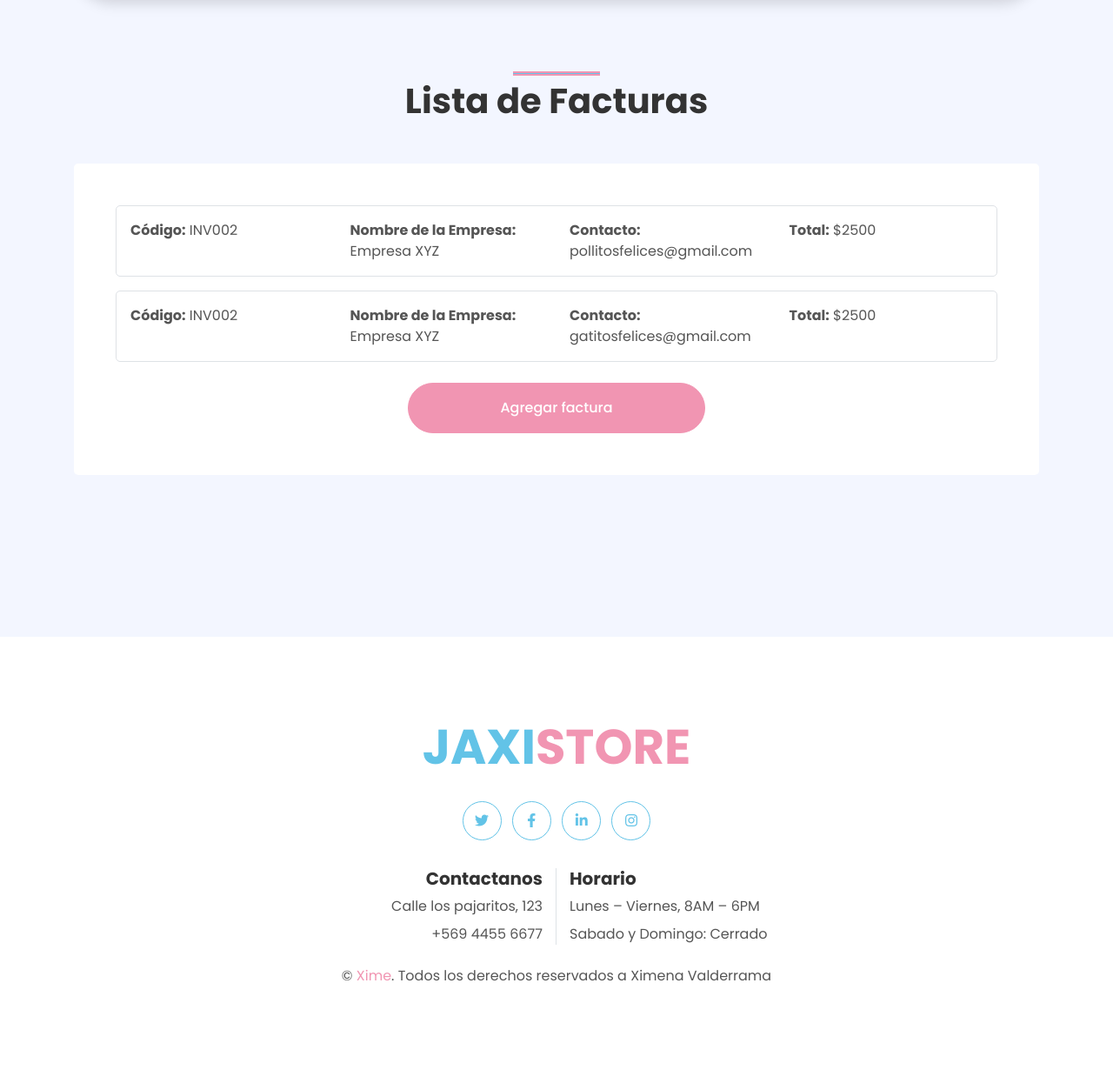
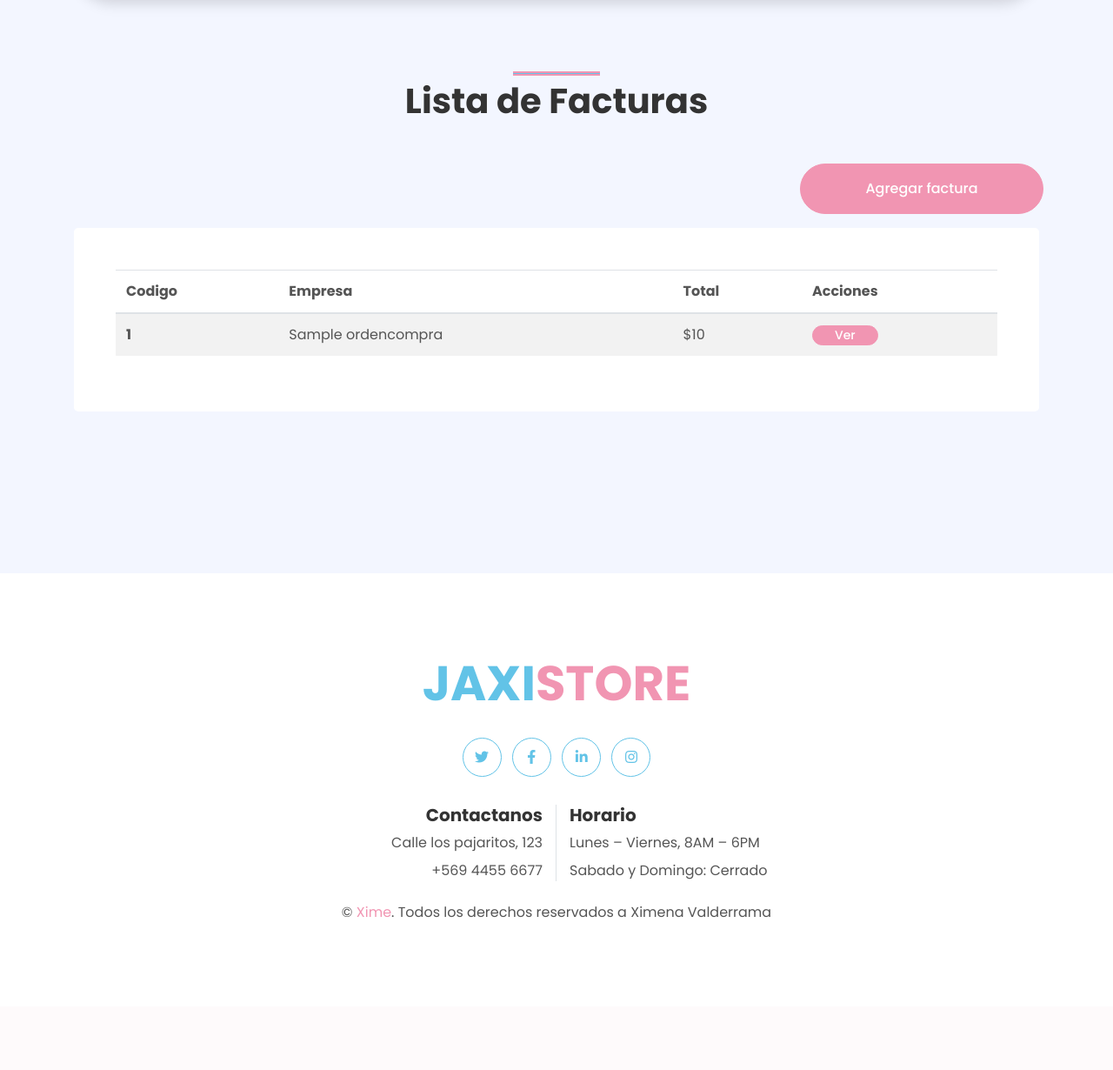
Before and after one commit to XimenaValderrama/JaxiStore, a Django app: page /index/ in a window 1280 px wide. Shown: the part 146-1376 px from the top of the page at 87% size. After the commit the page ends 1201 px from the top, so only its background shows below. Run offline with Django 5.2, Linux system fonts and the light colour scheme; a user stored in the database is signed in; tables that the repository leaves empty hold one stand-in row (values such as "Sample post"); some libraries are stand-ins or nearby versions.

Commit message:
Ver facturas en el Index

```diff
--- a/jaxistore/jaxistore/settings.py
+++ b/jaxistore/jaxistore/settings.py
@@ -37,7 +37,8 @@ INSTALLED_APPS = [
     'django.contrib.sessions',
     'django.contrib.messages',
     'django.contrib.staticfiles',
-    'web'
+    'web',
+    'django.contrib.humanize'
 ]
 
 MIDDLEWARE = [
--- a/jaxistore/web/templates/factura.html
+++ b/jaxistore/web/templates/factura.html
@@ -137,13 +137,13 @@
                                 <label>Fecha de entrega: </label>
                                 <input type="date" name="fecha_entrega" class="form-control" id="fecha_entrega" required />
                                 <label>Dirección de entrega: </label>
-                                <input type="text" name="direccion_entrega" class="form-control" required />
+                                <input type="text" name="direccion_cliente" class="form-control" readonly />
                             </div>
                         </div>
                     </div>
                 </div>
                 <div class="form-row d-flex justify-content-center">
-                    <button class="btn btn-primary btn-block py-3 px-5 col-8 control-group" type="submit">Aceptar</button>
+                    <button class="btn btn-primary btn-block py-3 px-5 col-4 control-group" type="submit">Aceptar</button>
                 </div>
             </form>
         </div>
--- a/jaxistore/web/templates/index.html
+++ b/jaxistore/web/templates/index.html
@@ -12,45 +12,33 @@
         </div>
         <div class="row justify-content-center">
             <div class="col-lg-12">
+                <div class="form-row d-flex justify-content-end mt-0">
+                    <a href="/factura/" class="btn btn-primary btn-block py-3 px-5 mb-3 col-3 control-group">Agregar factura</a>
+                </div>
                 <div class="bg-light rounded p-5">
                     <div id="success"></div>
                     <div class="invoice-list">
-                        <div class="invoice-item p-3 mb-3 border rounded">
-                            <div class="row">
-                                <div class="col-md-3">
-                                    <strong>Código:</strong> INV002
-                                </div>
-                                <div class="col-md-3">
-                                    <strong>Nombre de la Empresa:</strong> Empresa XYZ
-                                </div>
-                                <div class="col-md-3">
-                                    <strong>Contacto:</strong> pollitosfelices@gmail.com
-                                </div>
-                                <div class="col-md-3">
-                                    <strong>Total:</strong> $2500
-                                </div>
-                            </div>
-                        </div>
-                        <div class="invoice-item p-3 mb-3 border rounded">
-                            <div class="row">
-                                <div class="col-md-3">
-                                    <strong>Código:</strong> INV002
-                                </div>
-                                <div class="col-md-3">
-                                    <strong>Nombre de la Empresa:</strong> Empresa XYZ
-                                </div>
-                                <div class="col-md-3">
-                                    <strong>Contacto:</strong> gatitosfelices@gmail.com
-                                </div>
-                                <div class="col-md-3">
-                                    <strong>Total:</strong> $2500
-                                </div>
-                            </div>
-                        </div>
-                        <!-- Puedes duplicar esta estructura para más facturas -->
-                    </div>
-                    <div class="form-row d-flex justify-content-center mt-4">
-                        <a href="/factura/" class="btn btn-primary btn-block py-3 px-5 col-4 control-group">Agregar factura</a>
+                        <table class="table table-striped">
+                            <thead>
+                                <tr>
+                                  <th scope="col">Codigo</th>
+                                  <th scope="col">Empresa</th>
+                                  <th scope="col">Total</th>
+                                  <th scope="col">Acciones</th>
+                                </tr>
+                              </thead>
+                              <tbody>
+                                {% for factura in facturas %}
+                                <tr scope="row">
+                                  <th> {{ factura.id_orden_compra }} </th>
+                                  <td> {{ factura.nombre_cliente }} </td>
+                                  {% load humanize %}
+                                  <td> ${{ factura.total_pagar|intcomma }} </td>
+                                  <td><button type="button" class="btn py-0 btn-primary btn-sm">Ver</button></td>
+                                </tr>
+                                {% endfor %}
+                              </tbody>
+                        </table>
                     </div>
                 </div>
             </div>
--- a/jaxistore/web/views.py
+++ b/jaxistore/web/views.py
@@ -29,13 +29,8 @@ def cerrar_sesion(request):
 
 @login_required(login_url="login")
 def index(request):
-    return render(request, "index.html")
-
-@login_required(login_url="login")
-def factura(request):
-    from django.shortcuts import render, redirect
-from django.contrib.auth.decorators import login_required
-from .models import OrdenCompra, Producto
+    facturas = OrdenCompra.objects.all()
+    return render(request, "index.html", {"facturas": facturas})
 
 @login_required(login_url="login")
 def factura(request):
```
